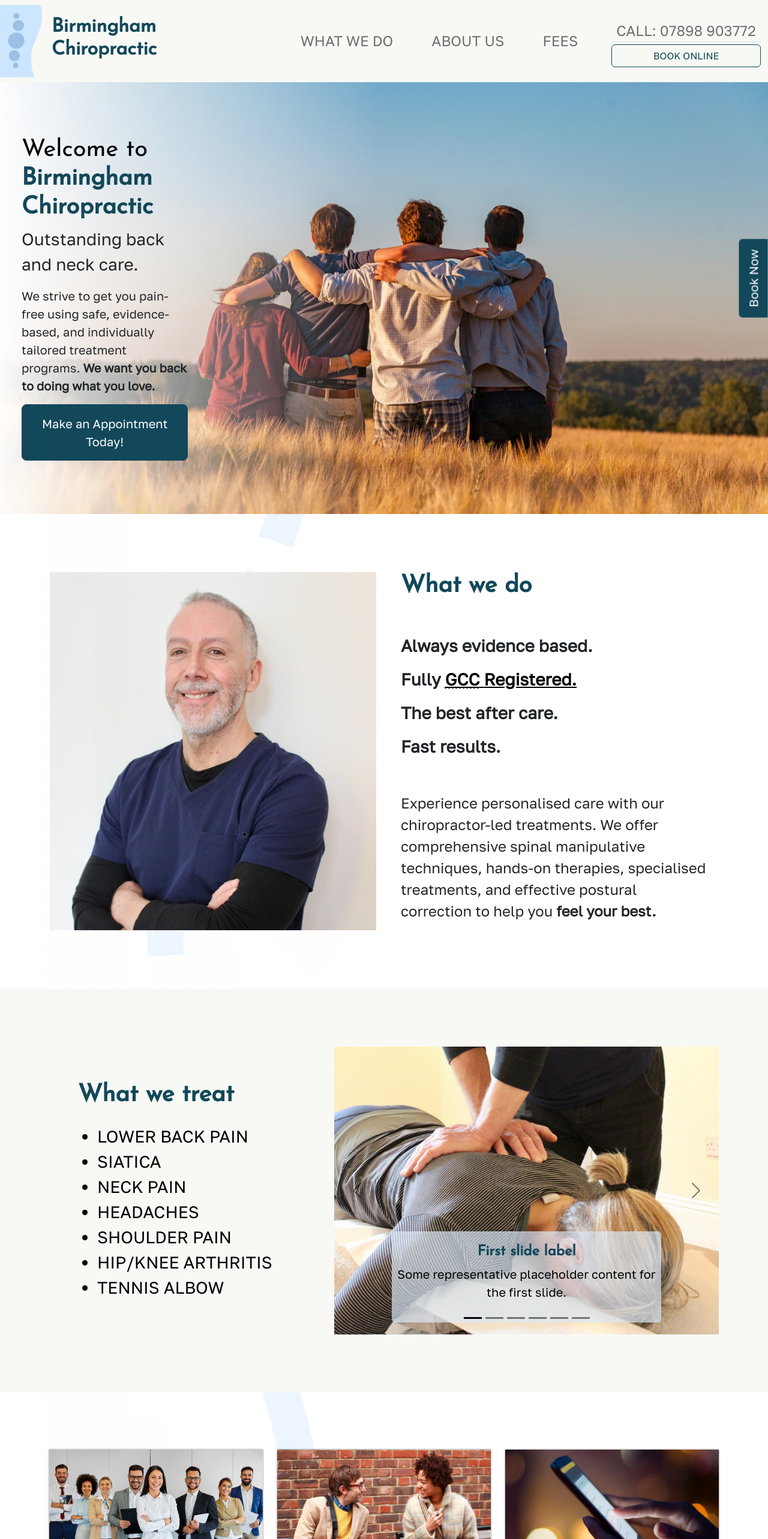
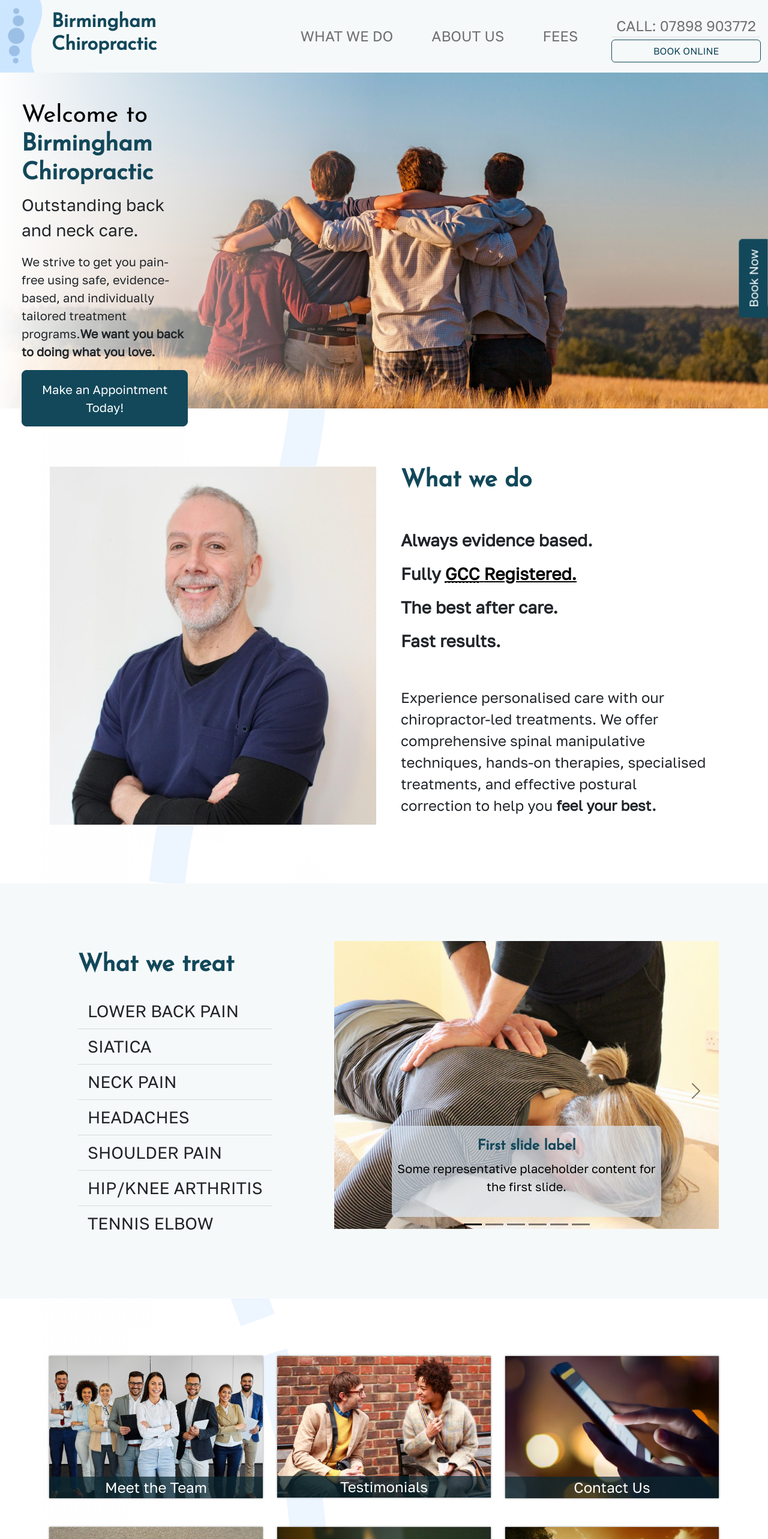
Before and after one commit to BGrowcott/chirofun, a React (Create React App) app in the folder client/: page / in a window 1280 px wide. Shown: the top 2566 px of the page at 60% size. Built offline with nearby package versions, Linux system fonts and the light colour scheme.

Commit message:
small changes - a bit of optimisation for screen size

```diff
--- a/client/src/components/Header.js
+++ b/client/src/components/Header.js
@@ -16,8 +16,7 @@ const Header = () => {
   return (
     <header>
       <nav
-        className="navbar navbar-expand-md navbar-light"
-        style={{ backgroundColor: "#F8F9F5" }}
+        className="navbar navbar-expand-md navbar-light bg-light p-0"
       >
         <div className="container-fluid ps-0">
           <Link className="navbar-brand p-0 d-flex align-items-center" to={"/"}>
--- a/client/src/components/Hero.js
+++ b/client/src/components/Hero.js
@@ -19,7 +19,7 @@ function Hero() {
           <div
             className="position-absolute top-0 col-12 col-md-10 col-lg-9 col-xl-6"
             style={{
-              height: "90vh",
+              height: "70vh",
               backgroundImage: "linear-gradient(to right, white, transparent)",
             }}
           >
@@ -35,7 +35,7 @@ function Hero() {
                   </p>
                   <p className="fs-5 d-none d-lg-block">
                     We strive to get you pain-free using safe, evidence-based,
-                    and individually tailored treatment programs.{" "}
+                    and individually tailored treatment programs.
                     <span className="fw-bold">
                       We want you back to doing what you love.
                     </span>
--- a/client/src/components/LinkCard.js
+++ b/client/src/components/LinkCard.js
@@ -1,9 +1,9 @@
 function LinkCard({ image, altText, text }) {
   return (
-    <div className=" link-card position-relative text-center text-white fs-4">
+    <div className="link-card text-center text-white fs-4">
       <img src={image} className="card-img-top" alt={altText} />
       <div className="link-card-cover z-1 position-absolute d-flex align-items-end justify-content-center bottom-0 start-0 w-100 h-100">
-        <div className="link-card-text w-100">{text}</div>
+        <div style={{backgroundColor: "#0a2731b8"}} className="link-card-text w-100">{text}</div>
       </div>
     </div>
   );
--- a/client/src/components/OtherInfoNav.js
+++ b/client/src/components/OtherInfoNav.js
@@ -27,11 +27,7 @@ function OtherInfoNav() {
 			<div className="row gy-3 mb-5">
 				{cards.map((it) => (
 					<div className="col-12 col-md-4" key={it.key}>
-            <LinkCard
-              image={it.image}
-              text={it.text}
-              altText={it.altText}
-            ></LinkCard>
+						<LinkCard image={it.image} text={it.text} altText={it.altText}></LinkCard>
 					</div>
 				))}
 			</div>
--- a/client/src/components/TherapyCarousel.js
+++ b/client/src/components/TherapyCarousel.js
@@ -17,35 +17,28 @@ function TherapyCarousel() {
 
 	return (
 		<>
-      <div className="" style={{ backgroundColor: "#F8F9F5" }}>
+			<div className="bg-light">
 				<div className="container-md py-5">
 					<div className="row">
-            <div className="col-5">
+
+						<div className="col-12 col-md-5">
 							<div className="h-100 w-100 d-flex flex-column justify-content-center align-items-start p-5 ">
-                <h3 className="text-dark fs-1 fw-bold py-3 josefinSans-text">
-                  What we treat
-                </h3>
-                <ul className="fs-3 we-treat-list text-uppercase text-black">
-                  <li>Lower Back Pain</li>
-                  <li>Siatica</li>
-                  <li>Neck Pain</li>
-                  <li>Headaches</li>
-                  <li>Shoulder Pain</li>
-                  <li>Hip/Knee Arthritis</li>
-                  <li>Tennis Albow</li>
+								<h3 className="text-dark fs-1 fw-bold py-3 josefinSans-text">What we treat</h3>
+								<ul className="fs-3 we-treat-list text-uppercase text-black list-group list-group-flush bg-light">
+									<li className="list-group-item bg-light">Lower Back Pain</li>
+									<li className="list-group-item bg-light">Siatica</li>
+									<li className="list-group-item bg-light">Neck Pain</li>
+									<li className="list-group-item bg-light">Headaches</li>
+									<li className="list-group-item bg-light">Shoulder Pain</li>
+									<li className="list-group-item bg-light">Hip/Knee Arthritis</li>
+									<li className="list-group-item bg-light">Tennis Elbow</li>
 								</ul>
-                {/* <p className="fs-4">
-                  Lorem ipsum dolor sit amet, consectetur adipiscing elit. Sed
-                  sit amet vulputate nibh. Aenean rhoncus tellus non viverra
-                  euismod. Proin auctor justo a odio dapibus, et molestie velit
-                  vulputate. Praesent ornare, nisl ac consequat maximus, erat
-                  lorem vestibulum justo, eget consequat justo ante eget enim.
-                </p> */}
 							</div>
 						</div>
+
 						<div
 							id="carouselTherapySlides"
-              className="carousel carousel-dark col-7 slide my-5"
+							className="carousel carousel-dark col-12 col-md-7 slide my-5"
 							stlye={{ backgroundColor: "#f9f7f7" }}
 							data-bs-ride="carousel"
 						>
@@ -64,52 +57,26 @@ function TherapyCarousel() {
 							</div>
 							<div className="carousel-inner">
 								{slides.map((slide, index) => (
-                  <div
-                    className={`carousel-item ${index === 0 ? "active" : ""}`}
-                    key={index}
-                  >
-                    <img
-                      src={slide.image}
-                      className="d-block w-100 carousel-border"
-                      alt="..."
-                    />
+									<div className={`carousel-item ${index === 0 ? "active" : ""}`} key={index}>
+										<img src={slide.image} className="d-block w-100 carousel-border" alt="..." />
 										<div className="carousel-caption d-none d-md-block bg-light-fade rounded">
-                      <h5 className="fw-bold h4 josefinSans-text text-dark">
-                        First slide label
-                      </h5>
-                      <p className="fs-5">
-                        Some representative placeholder content for the first
-                        slide.
-                      </p>
+											<h5 className="fw-bold h4 josefinSans-text text-dark">First slide label</h5>
+											<p className="fs-5">Some representative placeholder content for the first slide.</p>
 										</div>
 									</div>
 								))}
 							</div>
-              <button
-                className="carousel-control-prev"
-                type="button"
-                data-bs-target="#carouselTherapySlides"
-                data-bs-slide="prev"
-              >
-                <span
-                  className="carousel-control-prev-icon"
-                  aria-hidden="true"
-                ></span>
+							<button className="carousel-control-prev" type="button" data-bs-target="#carouselTherapySlides" data-bs-slide="prev">
+								<span className="carousel-control-prev-icon" aria-hidden="true"></span>
 								<span className="visually-hidden">Previous</span>
 							</button>
-              <button
-                className="carousel-control-next"
-                type="button"
-                data-bs-target="#carouselTherapySlides"
-                data-bs-slide="next"
-              >
-                <span
-                  className="carousel-control-next-icon"
-                  aria-hidden="true"
-                ></span>
+							<button className="carousel-control-next" type="button" data-bs-target="#carouselTherapySlides" data-bs-slide="next">
+								<span className="carousel-control-next-icon" aria-hidden="true"></span>
 								<span className="visually-hidden">Next</span>
 							</button>
 						</div>
+
+
 					</div>
 				</div>
 			</div>
--- a/client/src/components/footer/Footer.js
+++ b/client/src/components/footer/Footer.js
@@ -4,8 +4,8 @@ const Footer = () => {
   return (
     <footer className="mt-5" style={{ color: "#F8F9F5" }}>
       <div
-        className="text-center p-3 fs-4"
-        style={{ backgroundColor: "#F8F9F5" }}
+        className="text-center p-3 fs-4 bg-light"
+        // style={{ backgroundColor: "#F8F9F5" }}
       >
         <a
           target="_blank"
--- a/client/src/custom.scss
+++ b/client/src/custom.scss
@@ -1,3 +1,4 @@
  $dark: #12485a;
+ $light:#f6f9fa;
 
 @import '~bootstrap/scss/bootstrap.scss';
--- a/client/src/index.css
+++ b/client/src/index.css
@@ -71,7 +71,7 @@ main {
 }
 
 .hero-img {
-  height: 90vh;
+  height: 70vh;
   width: 100%;
   background-repeat: no-repeat;
   background-position: center;
@@ -287,7 +287,7 @@ main {
 }
 
 .link-card-cover:hover {
-  background-color: rgba(237, 234, 222, 0.5);
+  background-color: rgba(222, 232, 237, 0.5);
   cursor: pointer;
 }
 
```
Lines whose indentation alone changed are shown as unchanged.
